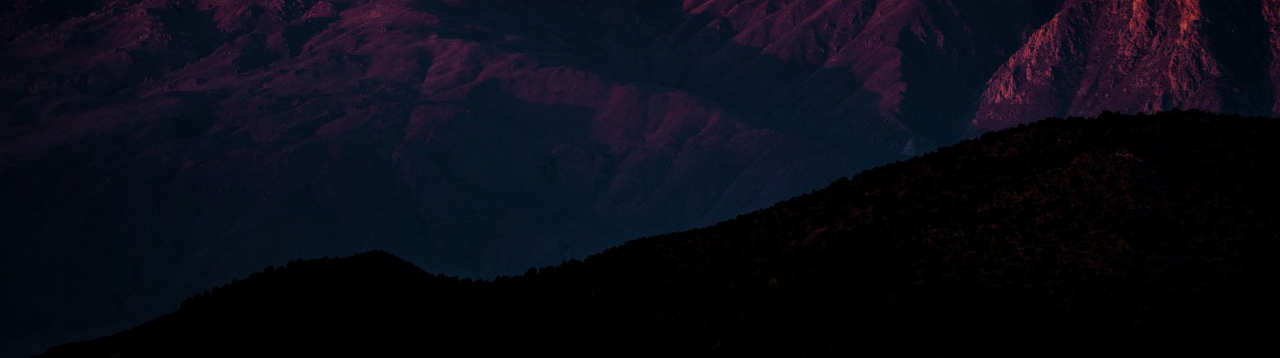
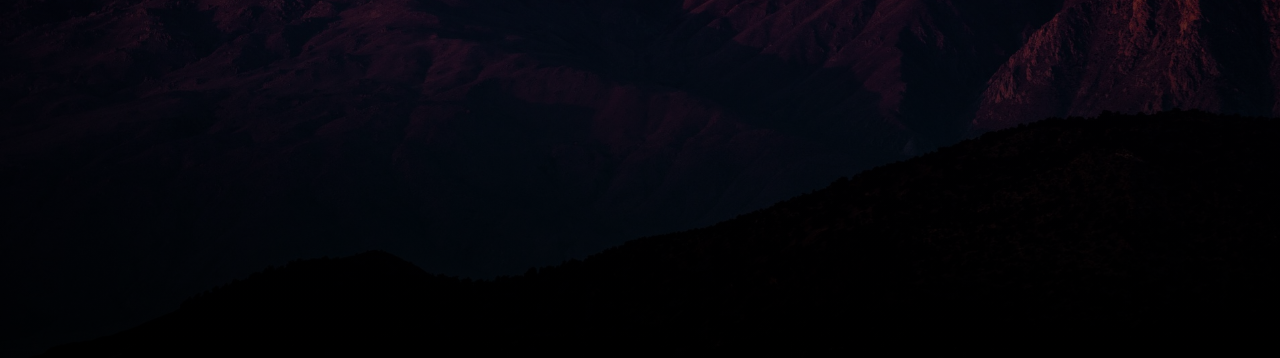
Before and after one commit to DrakoMichael/DrakoMichael.github.io, a plain HTML site: page index.html in a window 1280 px wide. Shown: the part 442-800 px from the top of the page. Drawn offline with Linux system fonts and the light colour scheme.

Commit message:
Update styles.css

```diff
--- a/styles.css
+++ b/styles.css
@@ -15,7 +15,7 @@ body {
 
 .background {
     background: linear-gradient(rgba(0,0,0, 0.5), rgba(0,0,0, 0.5));
-    background-image: url(./Imgs/Background.jpg);
+   background: linear-gradient(0deg, rgba(0, 0, 0, 0.76) 0%, rgba(13, 5, 43, 0.171) 100%), url('Imgs/Background.jpg');
     background-size: cover;
     background-position: center;
     width: 100%;
```
